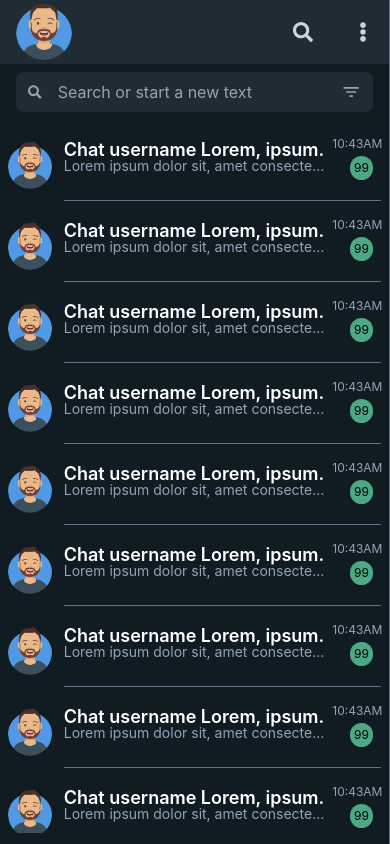
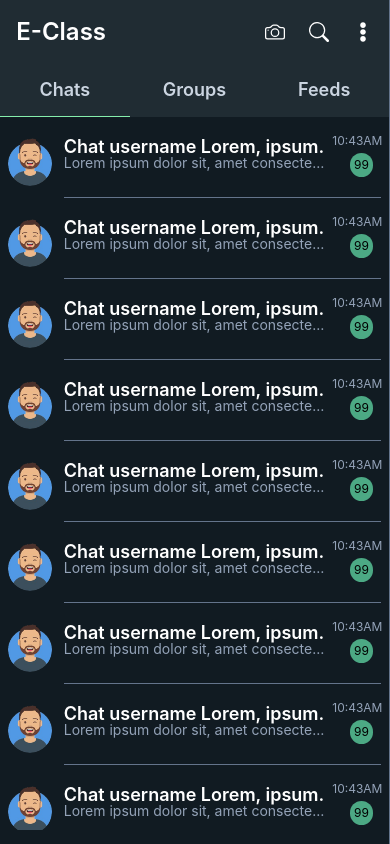
Before and after one commit to slovetechnology/multitodo, a React (Vite) app: page / in a window 390 px wide. Built offline with nearby package versions, Linux system fonts and the light colour scheme.

Commit message:
add more ui features

```diff
--- a/src/components/SideNav.jsx
+++ b/src/components/SideNav.jsx
@@ -1,12 +1,33 @@
-import React from 'react'
+import React, { useState } from 'react'
 import img from '../assets/images/avatar.png'
 import { FaEllipsisV, FaSearch } from 'react-icons/fa'
 import { MdFilterList } from 'react-icons/md'
 import AllChats from '../pages/AllChats'
+import { BiSolidCamera } from 'react-icons/bi'
+import { BsCamera, BsSearch } from 'react-icons/bs'
 
 const SideNav = () => {
+    const [active, setActive] = useState(1)
     return (
         <div>
+            <div className="lg:hidden">
+                <div className="bg-main">
+                    <div className="flex items-center justify-between w-11/12 mx-auto py-4">
+                        <div className="text-white text-2xl font-semibold">E-Class</div>
+                        <div className="flex items-center gap-6">
+                            <button className='text-white text-xl'> <BsCamera /> </button>
+                            <button className='text-white text-xl'> <BsSearch /> </button>
+                            <button className='text-white text-xl'> <FaEllipsisV /> </button>
+                        </div>
+                    </div>
+                    <div className="grid grid-cols-3 capitalize">
+                        <button onClick={() => setActive(1)} className={`text-slate-300 capitalize font-semibold border-b ${active === 1 ? 'border-green-300 text-green-300' : 'border-transparent'} py-3 text-lg`}>chats</button>
+                        <button onClick={() => setActive(2)} className={`text-slate-300 capitalize font-semibold border-b ${active === 2 ? 'border-green-300 text-green-300' : 'border-transparent'} py-3 text-lg`}>groups</button>
+                        <button onClick={() => setActive(3)} className={`text-slate-300 capitalize font-semibold border-b ${active === 3 ? 'border-green-300 text-green-300' : 'border-transparent'} py-3 text-lg`}>feeds</button>
+                    </div>
+                </div>
+            </div>
+            <div className="hidden lg:block">
                 <div className='bg-main text-slate-300'>
                     <div className="flex items-center justify-between w-11/12 mx-auto py-1">
                         <div className="flex items-center gap-2">
@@ -27,6 +48,7 @@
                         <MdFilterList className='text-2xl text-slate-400' />
                     </div>
                 </div>
+            </div>
             <div className="h-[84.5vh] mt-auto overflow-y-auto pb-20">
                 <AllChats />
             </div>
--- a/tailwind.config.js
+++ b/tailwind.config.js
@@ -8,6 +8,7 @@
     extend: {
       colors: {
         "check": "#52bae7",
+        "badge": "#4ca984",
       },
       backgroundColor: {
         "main": "#202c33",
```
Lines whose indentation alone changed are shown as unchanged.
